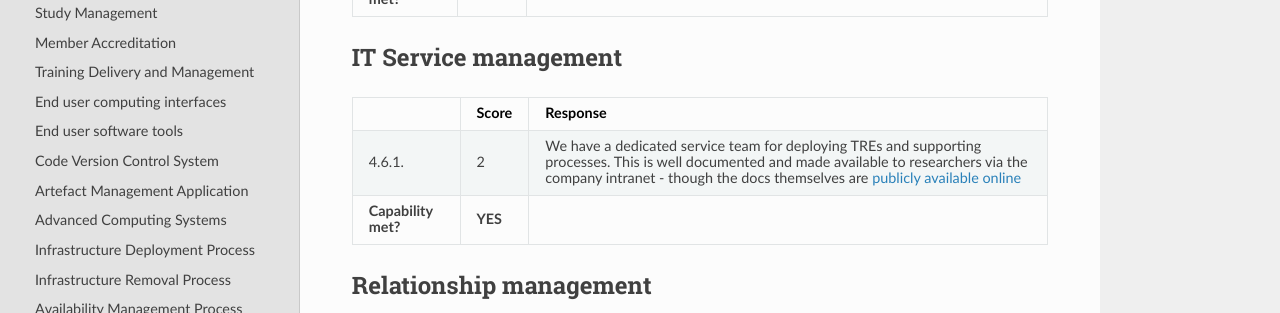
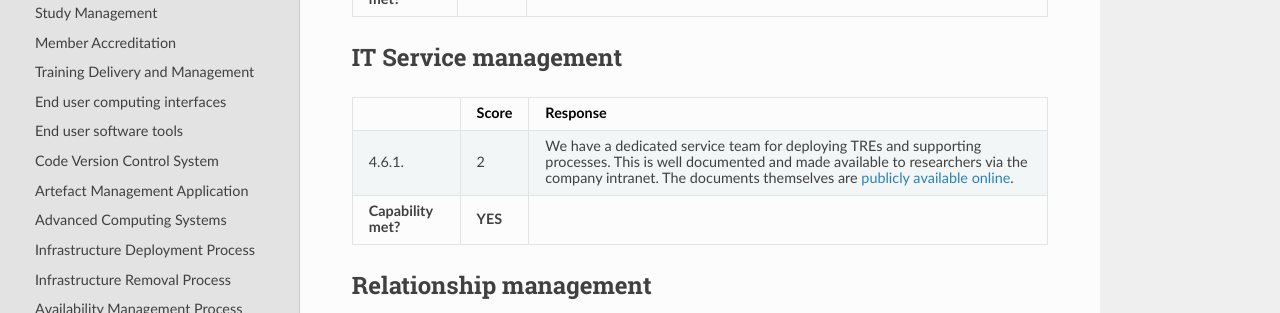
Before and after one commit to sa-tre/satre-specification, a Sphinx documentation site: the page built from docs/source/evaluations/alan_turing_institute.md, in a window 1280 px wide and 900 px high, scrolled down 21864 px. Shown: the part 121-434 px from the top of the window. Built offline with Sphinx 7.4.7 and the Read the Docs theme 2.0.0, drawn with Linux system fonts in a browser that asks for light colours.

Commit message:
Tidy sentence

```diff
--- a/docs/source/evaluations/alan_turing_institute.md
+++ b/docs/source/evaluations/alan_turing_institute.md
@@ -1147,7 +1147,8 @@
 * - 4.6.1.
   - 2
   - We have a dedicated service team for deploying TREs and supporting processes.
-    This is well documented and made available to researchers via the company intranet - though the docs themselves are [publicly available online](https://alan-turing-institute.github.io/trusted-research/)
+    This is well documented and made available to researchers via the company intranet.
+    The documents themselves are [publicly available online](https://alan-turing-institute.github.io/trusted-research/).
 * - **Capability met?**
   - **YES**
   -
```
